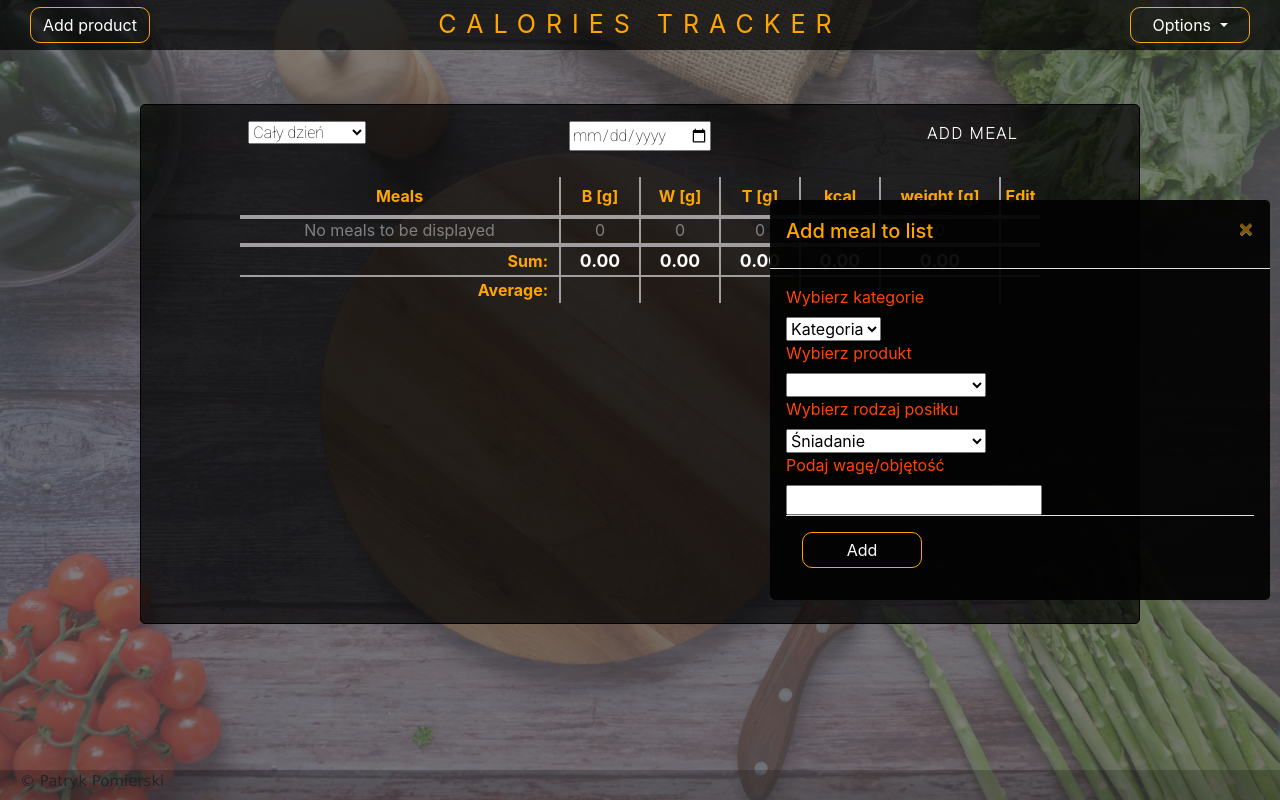
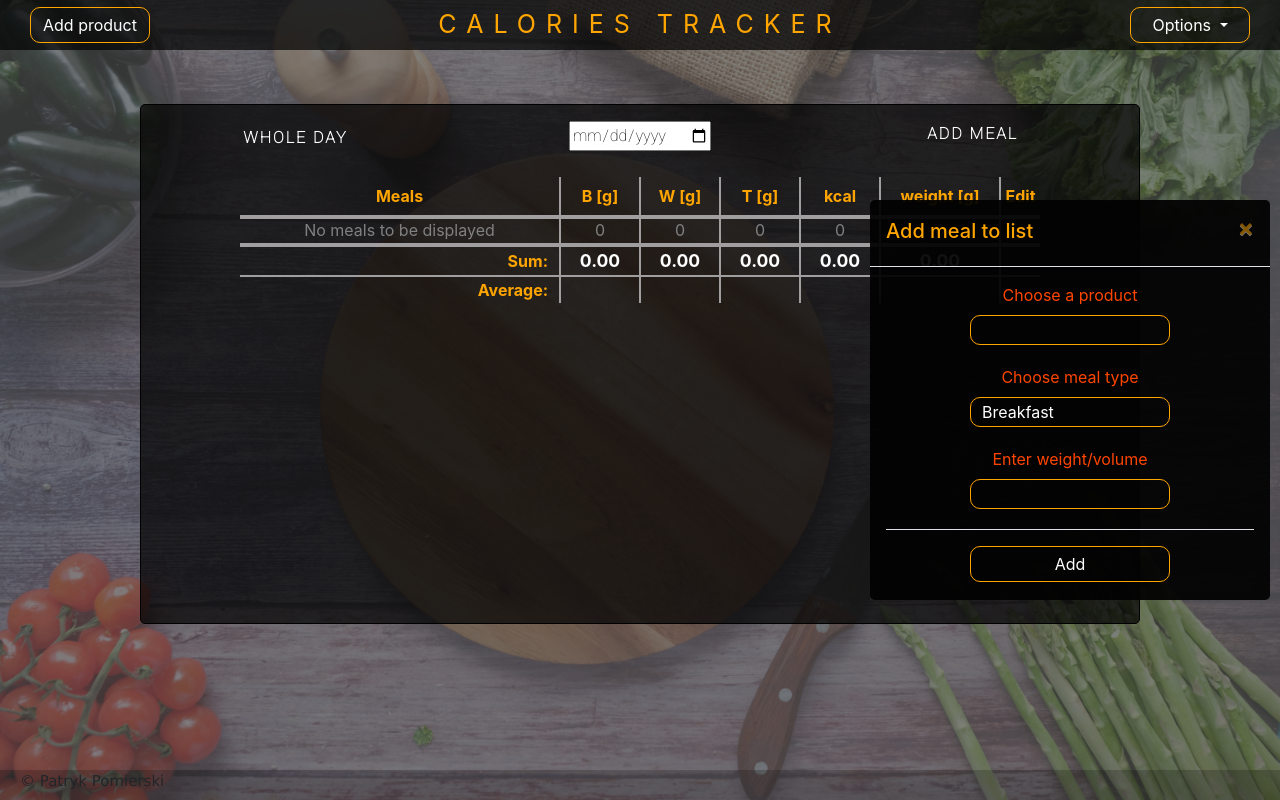
Before and after one commit to paka95/CalTracker, a Flask app: page /1 in a window 1280 px wide, after a click on "ADD MEAL". Run offline with Flask 2, Linux system fonts and the light colour scheme; the visitor is signed in with stand-in values (Sample User, id 1); data comes from the database, SQL or seed files in the repository; data that the repository does not hold is empty; some libraries are stand-ins or nearby versions.

Commit message:
Added user profile, changed input styles

```diff
--- a/website/static/styles.css
+++ b/website/static/styles.css
@@ -303,6 +303,49 @@ body {
     transition: 0.3s;
 }
 
+.input-field {
+    background-color: rgb(0, 0, 0, 0.0);
+    color: rgb(255, 255, 255);
+    border: solid 1px;
+    border-color: orange;
+    border-radius: 10px;
+    width: 150px;
+    height: 30px;
+    /* padding: 5px; */
+    padding-left: 10px;
+    padding-right: 10px;
+    /* transition: 0.3s; */
+}
+
+.meal-type-button {
+    background-color: rgb(0, 0, 0, 0.0);
+    color: white;
+    border: solid 1px;
+    border-color: orange;
+    border-radius: 10px;
+    padding: 5px;
+    padding-left: 10px;
+    padding-right: 10px;
+    width: 150px;
+    transition: 0.3s;
+    font-weight: bold;
+    font-family: Roboto;
+    letter-spacing: 2px;
+    text-transform: uppercase;
+}
+
+.meal-type-button:hover {
+    color: orange;
+    cursor: pointer;
+}
+
+select {
+    -webkit-appearance: none;
+    -moz-appearance: none;
+    text-indent: 1px;
+    text-overflow: '';
+  }
+
 .add-meal-btn:hover {
     color: orange;
     border: none;
@@ -329,6 +372,22 @@ body {
 
 .delete-button:hover, .delete-button:active{
     background-color: red;
+}
+
+
+.profile_separator_bg {
+    height: 2px;
+    width:100%;
+    margin-top: 10px;
+    background-color:white;
+  }
+
+.profile_separator_sm {
+height: 1px;
+width:100%;
+margin-top: 10px;
+margin-bottom: 10px;
+background-color:white;
 }
 
 
--- a/website/templates/home.html
+++ b/website/templates/home.html
@@ -40,16 +40,16 @@
             <a class="dropdown-item" href="#">Przekąska 3</a>
         </div>
       </div> -->
-      <select class="form-select" id="meal_change" onchange="meal_change()">
-        <option selected value="all_day">Cały dzień</option>
-        <option value="breakfast">Śniadanie</option>
-        <option value="second_breakfast">II Śniadanie</option>
-        <option value="dinner">Obiad</option>
-        <option value="teatime">Podwieczorek</option>
-        <option value="supper">Kolacja</option>
-        <option value="snack1">Przekąska 1</option>
-        <option value="snack2">Przekąska 2</option>
-        <option value="snack3">Przekąska 3</option>
+      <select class="meal-type-button" style="border:none" id="meal_change" onchange="meal_change()">
+        <option style="background-color: rgba(0, 0, 0); color:white" selected value="all_day">Whole day</option>
+        <option style="background-color: rgba(0, 0, 0); color:white" value="breakfast">Breakfast</option>
+        <option style="background-color: rgba(0, 0, 0); color:white" value="second_breakfast">II Breakfast</option>
+        <option style="background-color: rgba(0, 0, 0); color:white" value="dinner">Dinner</option>
+        <option style="background-color: rgba(0, 0, 0); color:white" value="teatime">Teatime</option>
+        <option style="background-color: rgba(0, 0, 0); color:white" value="supper">Supper</option>
+        <option style="background-color: rgba(0, 0, 0); color:white" value="snack1">Snack 1</option>
+        <option style="background-color: rgba(0, 0, 0); color:white" value="snack2">Snack 2</option>
+        <option style="background-color: rgba(0, 0, 0); color:white" value="snack3">Snack 3</option>
       </select>
     </div>
     <div class="upper-item">
@@ -89,17 +89,17 @@
 
             {% for meal in meals %}
 
-            <tr class="dupsko2" value="{{meal.meal_type}}">
+            <tr class="meal-row" value="{{meal.meal_type}}">
                 <td style="width:40%">{{meal.product.name}}</td>
-                <td style="width:10%">{{meal.proteins}}</td>
-                <td style="width:10%">{{meal.carbohydrates}}</td>
-                <td style="width:10%">{{meal.fats}}</td>
-                <td style="width:10%">{{meal.kcal}}</td>
-                <td style="width:15%">{{meal.weight}}</td>
+                <td style="width:10%" class="protein_cell">{{meal.proteins}}</td>
+                <td style="width:10%" class="carbohydrates_cell">{{meal.carbohydrates}}</td>
+                <td style="width:10%" class="fats_cell">{{meal.fats}}</td>
+                <td style="width:10%" class="kcal_cell">{{meal.kcal}}</td>
+                <td style="width:15%" class="weight_cell">{{meal.weight}}</td>
                 <td style="width:5%">
                   <button type="button" style="width:100%; height: 25px; background-color: rgb(0, 0, 0, 0.0); border:none" data-toggle="modal" data-target="#editMeal{{meal.id}}"><i class="fa fa-edit" style="color:orange"></i></button>
                 </td>
-                <td id="dupsko" style="display:none" value="{{meal.meal_type}}">{{meal.meal_type}}</td>
+                <td style="display:none" value="{{meal.meal_type}}">{{meal.meal_type}}</td>
             </tr>
 
           <!-- Edit meal modal -->
@@ -117,7 +117,7 @@
                   <form method="POST" action="/change-meal/{{meal.id}}">
                     <div style="display:block">
                       <input type=date id=date_picker name="date_picker_date" value="{{meal_date}}" style="display:none">
-                      <label for="category" style="color:orangered">Wybierz kategorie</label>
+                      <!-- <label for="category" style="color:orangered">Pick a category</label>
                       <div style="display:block">
                         <select name="category26" id="catfield26" onchange="testing26()">
                           <option selected hidden disabled>{{meal.product.category}}</option>
@@ -125,16 +125,16 @@
                             <option value="{{product_category}}">{{product_category}}</option>
                           {% endfor %}
                         </select>
-                      </div>
+                      </div> -->
                     </div>
 
                     <div style="display:block">
-                      <label for="product" style="color:orangered">Wybierz produkt</label>
+                      <label for="product" style="color:orangered">Choose a product</label>
                       <div style="display:block">
-                        <select name="product26" id="prodfield26" style="width: 200px">
+                        <select name="product26" id="prodfield26" class="input-field" style="width: 200px">
                           <option selected hidden disabled>{{meal.product.name}}</option>
                           {% for product in products_rolldown %}
-                          <option value="{{product.id}}">{{product.name}}</option>
+                          <option style="background-color: black" value="{{product.id}}">{{product.name}}</option>
                           {% endfor %}
                         </select>
                       </div>
@@ -142,28 +142,29 @@
 
                     <div style="display:block">
 
-                      <label for="product" style="color:orangered">Wybierz rodzaj posiłku</label>
+                      <label for="product" style="color:orangered">Choose meal type</label>
                       <div style="display:block;">
-                        <select name="meal_type" id="prodfield" style="width:200px">
-                            <option value="breakfast">Śniadanie</option>
-                            <option value="second_breakfast">II Śniadanie</option>
-                            <option value="dinner">Obiad</option>
-                            <option value="teatime">Podwieczorek</option>
-                            <option value="supper">Kolacja</option>
-                            <option value="snack1">Przekąska 1</option>
-                            <option value="snack2">Przekąska 2</option>
-                            <option value="snack3">Przekąska 3</option>
+                        <select name="updated_meal_type" id="updated_meal_type" class="input-field" style="width:200px">
+                            <option style="background-color:black" value="breakfast">Śniadanie</option>
+                            <option style="background-color:black" value="second_breakfast">II Śniadanie</option>
+                            <option style="background-color:black" value="dinner">Obiad</option>
+                            <option style="background-color:black" value="teatime">Podwieczorek</option>
+                            <option style="background-color:black" value="supper">Kolacja</option>
+                            <option style="background-color:black" value="snack1">Przekąska 1</option>
+                            <option style="background-color:black" value="snack2">Przekąska 2</option>
+                            <option style="background-color:black" value="snack3">Przekąska 3</option>
                             <option hidden selected disabled>{{meal.meal_type}}</option>
                         </select>
                       </div>
                       </div>
 
                     <div style="display:block">
-                      <label for="weight" style="color:orangered">Podaj wagę/objętość</label>
+                      <label for="weight" style="color:orangered">Enter weight/volume</label>
                       <div style="display:block">
-                        <input type="number" name="weight_updated" step="0.01" min="0" value="{{meal.weight}}">
+                        <input type="number" name="weight_updated" step="0.01" min="0" class="input-field" style="width:200px" value="{{meal.weight}}">
                       </div>
                     </div>
+                    <hr/>
                     <div class="modal-footer">
                       <button type="submit" class="navbutton">Save changes</button>
                       <button class="delete-button" data-dismiss="modal" data-toggle="modal" data-target="#delete{{meal.id}}">Remove</button>
@@ -217,11 +218,12 @@
           <tr>
             <td style="width:40%">
               <div style="float:right; color: orange; margin-right: 10px; font-weight: bold;">Sum:</div></td>
-            <td style="width:10%; font-weight: bold; font-size: 1.1em;">{{"%.2f"|format(proteins_total)}}</td>
-            <td style="width:10%; font-weight: bold; font-size: 1.1em;">{{"%.2f"|format(carbs_total)}}</td>
-            <td style="width:10%; font-weight: bold; font-size: 1.1em;">{{"%.2f"|format(fats_total)}}</td>
-            <td style="width:10%; font-weight: bold; font-size: 1.1em;">{{"%.2f"|format(kcal_total)}}</td>
-            <td style="width:15%; font-weight: bold; font-size: 1.1em;">{{"%.2f"|format(weight_total)}}</td>
+            <td style="width:10%; font-weight: bold; font-size: 1.1em;" id="proteins_total">{{"%.2f"|format(proteins_total)}}</td>
+            <td style="width:10%; font-weight: bold; font-size: 1.1em;" id="carbohydrates_total">{{"%.2f"|format(carbs_total)}}</td>
+            <td style="width:10%; font-weight: bold; font-size: 1.1em;" id="fats_total">{{"%.2f"|format(fats_total)}}</td>
+            <td style="width:10%; font-weight: bold; font-size: 1.1em;" id="kcal_total">{{"%.2f"|format(kcal_total)}}</td>
+            <td style="width:15%; font-weight: bold; font-size: 1.1em;" id="weight_total">{{"%.2f"|format(weight_total)}}</td>
+            <!-- <td style="width:15%; font-weight: bold; font-size: 1.1em;">{{"%.2f"|format(weight_total)}}</td> -->
             <td style="width:5%"></td>
           </tr>
           <tr>
@@ -243,8 +245,8 @@
 
 <!-- Add meal modal -->
 <div class="modal fade" id="addMealModal" tabindex="-1" role="dialog" aria-labelledby="exampleModalLabel" aria-hidden="true">
-    <div class="modal-dialog modal-dialog-slideout" role="document">
-      <div class="modal-content">
+    <div class="modal-dialog modal-dialog-slideout" role="document" style="width: 400px">
+      <div class="modal-content" style="text-align:center">
         <div class="modal-header">
           <h5 class="modal-title" style="color:orange"c id="exampleModalLabel">Add meal to list</h5>
           <button type="button" class="close" data-dismiss="modal" aria-label="Close">
@@ -256,55 +258,60 @@
             <input type=date id=date_picker name="date_picker_date" value="{{meal_date}}" style="display:none">
             <div style="display:block">
 
-              <label for="category" style="color:orangered">Wybierz kategorie</label>
+              <!-- <label for="category" style="color:orangered">Pick a category</label>
               <div style="display:block">
                 <select name="category" id="catfield" onchange="testing()">
-                  <option selected hidden disabled>Kategoria</option>
+                  <option selected hidden disabled>Category</option>
                   {% for product_category in product_category %}
                     <option value="{{product_category}}">{{product_category}}</option>
                   {% endfor %}
                 </select>
-              </div>
+              </div> -->
           </div>
 
           <div style="display:block">
 
-            <label for="product" style="color:orangered">Wybierz produkt</label>
+            <label for="product" style="color:orangered">Choose a product</label>
             <div style="display:block;">
-              <select name="product" id="prodfield" style="width:200px">
+              <select name="product" id="prodfield" class="input-field" style="width: 200px">
                   {% for product in products_rolldown %}
-                  <option value="{{product.id}}">{{product.name}}</option>
+                    {% if product.maker %}
+                      <option value="{{product.id}}" style="background-color:black">{{product.name}} ({{product.maker}})</option>
+                    {% else %}
+                      <option value="{{product.id}}" style="background-color:black">{{product.name}}</option>
+                    {% endif %}
                   {% endfor %}
               </select>
             </div>
         </div>
 
-        <div style="display:block">
+        <div style="display:block; margin-top: 20px">
 
-          <label for="product" style="color:orangered">Wybierz rodzaj posiłku</label>
+          <label for="product" style="color:orangered">Choose meal type</label>
           <div style="display:block;">
-            <select name="meal_type" id="prodfield" style="width:200px">
-                <option value="breakfast">Śniadanie</option>
-                <option value="second_breakfast">II Śniadanie</option>
-                <option value="dinner">Obiad</option>
-                <option value="teatime">Podwieczorek</option>
-                <option value="supper">Kolacja</option>
-                <option value="snack1">Przekąska 1</option>
-                <option value="snack2">Przekąska 2</option>
-                <option value="snack3">Przekąska 3</option>
+            <select name="meal_type" id="prodfield" class="input-field" style="width: 200px">
+                <option style="background-color:black" value="breakfast">Breakfast</option>
+                <option style="background-color:black" value="second_breakfast">II Breakfast</option>
+                <option style="background-color:black" value="dinner">Dinner</option>
+                <option style="background-color:black" value="teatime">Teatime</option>
+                <option style="background-color:black" value="supper">Supper</option>
+                <option style="background-color:black" value="snack1">Snack 1</option>
+                <option style="background-color:black" value="snack2">Snack 2</option>
+                <option style="background-color:black" value="snack3">Snack 3</option>
             </select>
           </div>
           </div>
 
-          <div style="display:block">
+          <div style="display:block; margin-top: 20px">
 
-            <label for="weight" style="color:orangered">Podaj wagę/objętość</label>
+            <label for="weight" style="color:orangered">Enter weight/volume</label>
             <div style="display:block">
-              <input type="number" step="0.01" min="0" name="weight">
+              <input type="number" step="0.01" min="0" name="weight" class="input-field" style="width: 200px">
             </div>
           </div>
-          <div class="modal-footer">
-            <button type="submit" class="navbutton">Add</button>
+
+          <div class="modal-footer" style="margin-top: 20px; ">
+            <button type="submit" class="navbutton" style="width: 200px;">Add</button>
           </div>
           </form>
         </div>
@@ -330,58 +337,58 @@
           {{ product_form.hidden_tag() }}
           <input type=date id=date_picker name="date_picker_date" value="{{meal_date}}" style="display:none">
             <div>
-              <label for="category" style="color:orangered; width: 150px">Kategoria</label>
-              <select name="cat" style="width:150px; height: 30px">
-                <option value="Breadstuff">Breadstuff</option>
-                <option value="Meat">Meat</option>
-                <option value="Dairy">Dairy</option>
-                <option value="Fruit">Fruit</option>
-                <option value="Vegetable">Vegetable</option>
-                <option value="Pasta">Pasta</option>
-                <option value="Drink">Drink</option>
-                <option value="Grain">Grain</option>
-                <option value="Honey">Honey</option>
-                <option value="Nuts">Nuts</option>
-                <option value="Fats">Fats</option>
-                <option value="Misc">Misc</option>
-                <option value="Made">Made</option>
-                <option value="" disabled selected hidden>Pick a category</option>
+              <label for="category" style="color:orangered; width: 150px">Category</label>
+              <select name="cat" class="input-field">
+                <option style="background-color:black" value="Breadstuff">Breadstuff</option>
+                <option style="background-color:black" value="Meat">Meat</option>
+                <option style="background-color:black" value="Dairy">Dairy</option>
+                <option style="background-color:black" value="Fruit">Fruit</option>
+                <option style="background-color:black" value="Vegetable">Vegetable</option>
+                <option style="background-color:black" value="Pasta">Pasta</option>
+                <option style="background-color:black" value="Drink">Drink</option>
+                <option style="background-color:black" value="Grain">Grain</option>
+                <option style="background-color:black" value="Honey">Honey</option>
+                <option style="background-color:black" value="Nuts">Nuts</option>
+                <option style="background-color:black" value="Fats">Fats</option>
+                <option style="background-color:black" value="Misc">Misc</option>
+                <option style="background-color:black" value="Made">Made</option>
+                <option style="background-color:black" value="" disabled selected hidden>Pick a category</option>
               </select>
-              <!-- {{ product_form.category(id="category", style="width:150px") }} -->
             </div>
 
             <div>
-              <label for="name" style="color:orangered; width: 150px">Nazwa</label>
-              {{ product_form.name(placeholder="Name", id="name", style="width:150px") }}
+              <label for="name" style="color:orangered; width: 150px">Name</label>
+              {{ product_form.name(placeholder="Name", id="name", autocomplete="off", class="input-field") }}
             </div>
 
             <div>
-              <label for="maker" style="color:orangered; width: 150px">Producent</label>
-              {{ product_form.maker(placeholder="Maker", id="maker", style="width:150px") }}
+              <label for="maker" style="color:orangered; width: 150px">Maker</label>
+              {{ product_form.maker(placeholder="Maker", id="maker",  class="input-field") }}
             </div>
 
             <div>
-              <label for="proteins" style="color:orangered; width: 150px">Białko [g per 100g]</label>
-              {{ product_form.proteins(placeholder="Proteins", id="proteins", style="width:150px") }}
+              <label for="proteins" style="color:orangered; width: 150px">Proteins [g per 100g]</label>
+              {{ product_form.proteins(placeholder="Proteins", id="proteins",  class="input-field") }}
             </div>
 
             <div>
-              <label for="carbs" style="color:orangered; width: 150px">Węgle [g per 100g]</label>
-              {{ product_form.carbs(placeholder="Carbs", id="carbs", style="width:150px") }}
+              <label for="carbs" style="color:orangered; width: 150px">Carbs [g per 100g]</label>
+              {{ product_form.carbs(placeholder="Carbs", id="carbs",  class="input-field") }}
             </div>
 
             <div>
-              <label for="fats" style="color:orangered; width: 150px">Tłuszcze [g per 100g]</label>
-              {{ product_form.fats(placeholder="Fats", id="fats", style="width:150px") }}
+              <label for="fats" style="color:orangered; width: 150px">Fats [g per 100g]</label>
+              {{ product_form.fats(placeholder="Fats", id="fats",  class="input-field") }}
             </div>
 
             <div>
               <label for="kcal" style="color:orangered; width: 150px">Kcal [per 100g]</label>
-              {{ product_form.kcal(placeholder="Kcal", kcal="kcal", style="width:150px") }}
+              {{ product_form.kcal(placeholder="Kcal", kcal="kcal", class="input-field") }}
             </div>
+            <hr/>
 
-          <div>
-            <button type="submit" class="navbutton" style="margin-top: 20px; margin-left: 150px; width: 150px">Add</button>
+          <div class="modal-footer" style="text-align: center">
+            <button type="submit" class="navbutton" style="width:150px; margin-left: -10px">Add</button>
          </div>
         </form>
       </div>
@@ -397,32 +404,54 @@
       document.getElementById("goto").click();
   }
 
+
   function meal_change() {
-    // var k = document.getElementById('dupsko').getAttribute('value');
     var meal_type = document.getElementById("meal_change").value;
-    // console.log(meal_type)
-    const mealz = document.querySelectorAll('.dupsko2')
+    const mealz = document.querySelectorAll('.meal-row')
+
+    let proteins = document.getElementsByClassName('protein_cell');
+    let carbohydrates = document.getElementsByClassName('carbohydrates_cell');
+    let fats = document.getElementsByClassName('fats_cell');
+    let kcal = document.getElementsByClassName('kcal_cell');
+    let weight = document.getElementsByClassName('weight_cell');
+
+    let proteins_sum = 0;
+    let carbohydrates_sum = 0;
+    let fats_sum = 0;
+    let kcal_sum = 0;
+    let weight_sum = 0;
 
     for (let i = 0; i < mealz.length; i++){
+      mealz[i].style.display = 'none';
       if (meal_type == 'all_day'){
         mealz[i].style.display = 'table-row';
+        proteins_sum = proteins_sum + parseFloat(proteins[i].innerHTML);
+        carbohydrates_sum = + carbohydrates_sum + parseFloat(carbohydrates[i].innerHTML);
+        fats_sum = + fats_sum + parseFloat(fats[i].innerHTML);
+        kcal_sum = + kcal_sum + parseFloat(kcal[i].innerHTML);
+        weight_sum = + weight_sum + parseFloat(weight[i].innerHTML);
       }else{
         if (mealz[i].getAttribute('value') == meal_type){
           mealz[i].style.display = 'table-row';
+          proteins_sum = proteins_sum + parseFloat(proteins[i].innerHTML);
+          carbohydrates_sum = + carbohydrates_sum + parseFloat(carbohydrates[i].innerHTML);
+          fats_sum = + fats_sum + parseFloat(fats[i].innerHTML);
+          kcal_sum = + kcal_sum + parseFloat(kcal[i].innerHTML);
+          weight_sum = + weight_sum + parseFloat(weight[i].innerHTML);
         }else{
           mealz[i].style.display = 'none';
         }
       }
       }
-
-
-
+      document.getElementById('proteins_total').innerHTML = proteins_sum.toFixed(2);
+      document.getElementById('carbohydrates_total').innerHTML = carbohydrates_sum.toFixed(2);
+      document.getElementById('fats_total').innerHTML = fats_sum.toFixed(2);
+      document.getElementById('kcal_total').innerHTML = kcal_sum.toFixed(2);
+      document.getElementById('weight_total').innerHTML = weight_sum.toFixed(2);
 
 
 
   }
-
-
 
 
 
@@ -445,23 +474,5 @@
 
   }
 </script>
-<!--
-<script>
-  function testing26() {
-        var i = document.getElementById("catfield26").value;
-        fetch('/category/' + i).then(function(response) {
-          response.json().then(function(data){
-            optionHTML = ''
-            for (let i = 0; i < data.length; i++){
-              optionHTML += '<option value="' + data[i]['id'] + '">' + data[i]['name'] + '</option>'
-            }
-            document.getElementById('prodfield26').innerHTML = optionHTML;
-          });
-        });
-
-  }
-</script> -->
-
-
 
 {% endblock %}
--- a/website/views.py
+++ b/website/views.py
@@ -2,7 +2,7 @@ from flask import Blueprint, request, render_template, flash, redirect, url_for,
 from flask_login import login_required, current_user
 from website import db
 from website.forms import MealForm, ProductForm
-from website.models import Product, Meal
+from website.models import Product, Meal, User
 from sqlalchemy.sql import func
 from datetime import datetime, date
 import json
@@ -149,10 +149,10 @@ def change(id):
             meal.carbohydrates = (float(weight)/100)*meal.product.carbohydrates
             meal.fats = (float(weight)/100)*meal.product.fats
             meal.kcal = (float(weight)/100)*meal.product.kcal
-        # if updated_meal_type == None:
-        #     meal.meal_type = meal.meal_type
-        # else:
-        #     meal.meal_type = updated_meal_type
+        if updated_meal_type == None:
+            meal.meal_type = meal.meal_type
+        else:
+            meal.meal_type = updated_meal_type
         # print("Category:", category)
         db.session.commit()
         print("Product:", product)
@@ -185,6 +185,12 @@ def test():
     return render_template("test.html")
 
 
+@views.route("/profile")
+def profile():
+    user = User.query.filter_by(id=current_user.id).first()
+    return render_template("profile.html", user = user)
+
+
 
 
 @views.route("/category/<cat>")
```
Also changed, not shown: website/templates/profile.html (added, +37 -0 lines), website/static/user.png (added).
